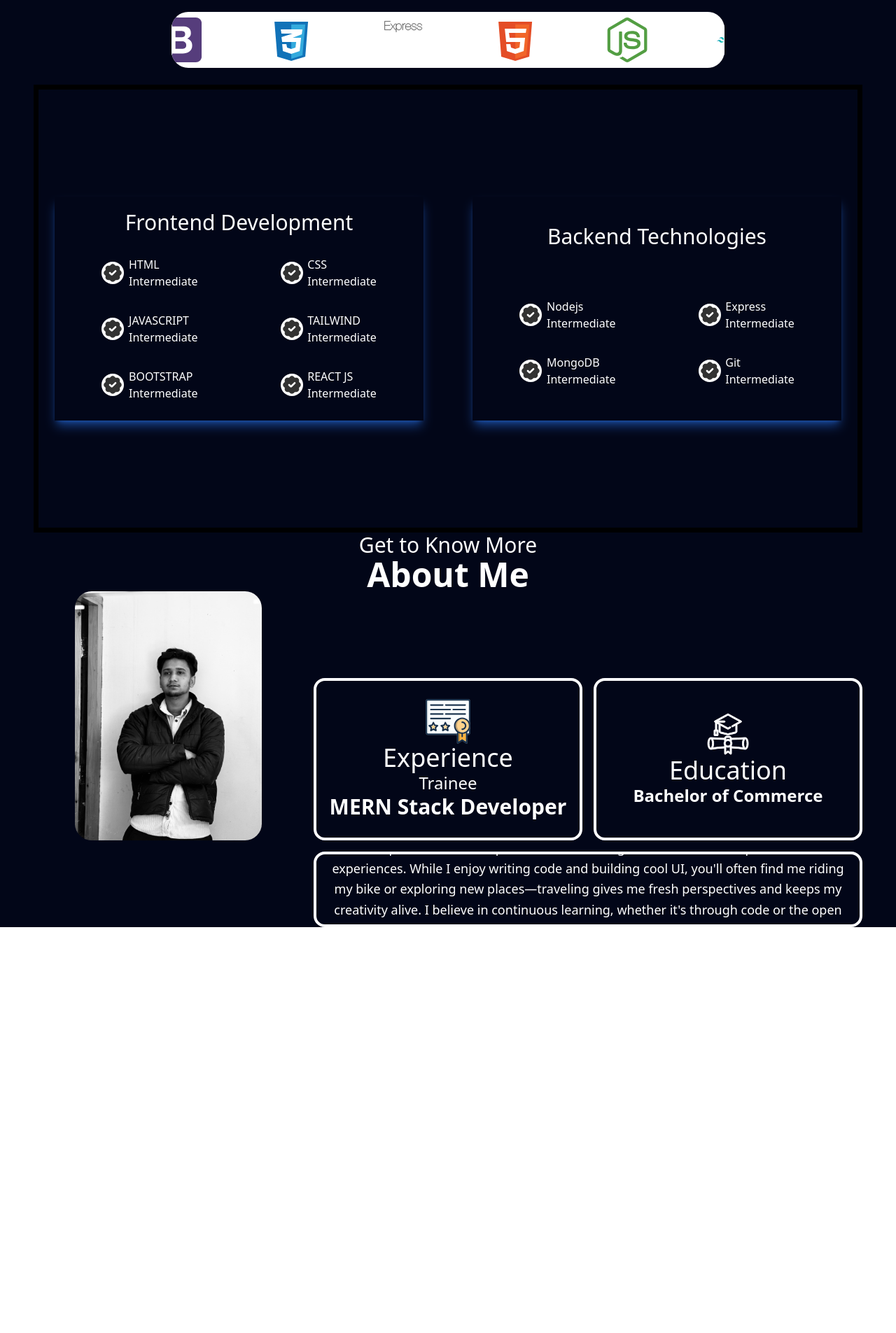
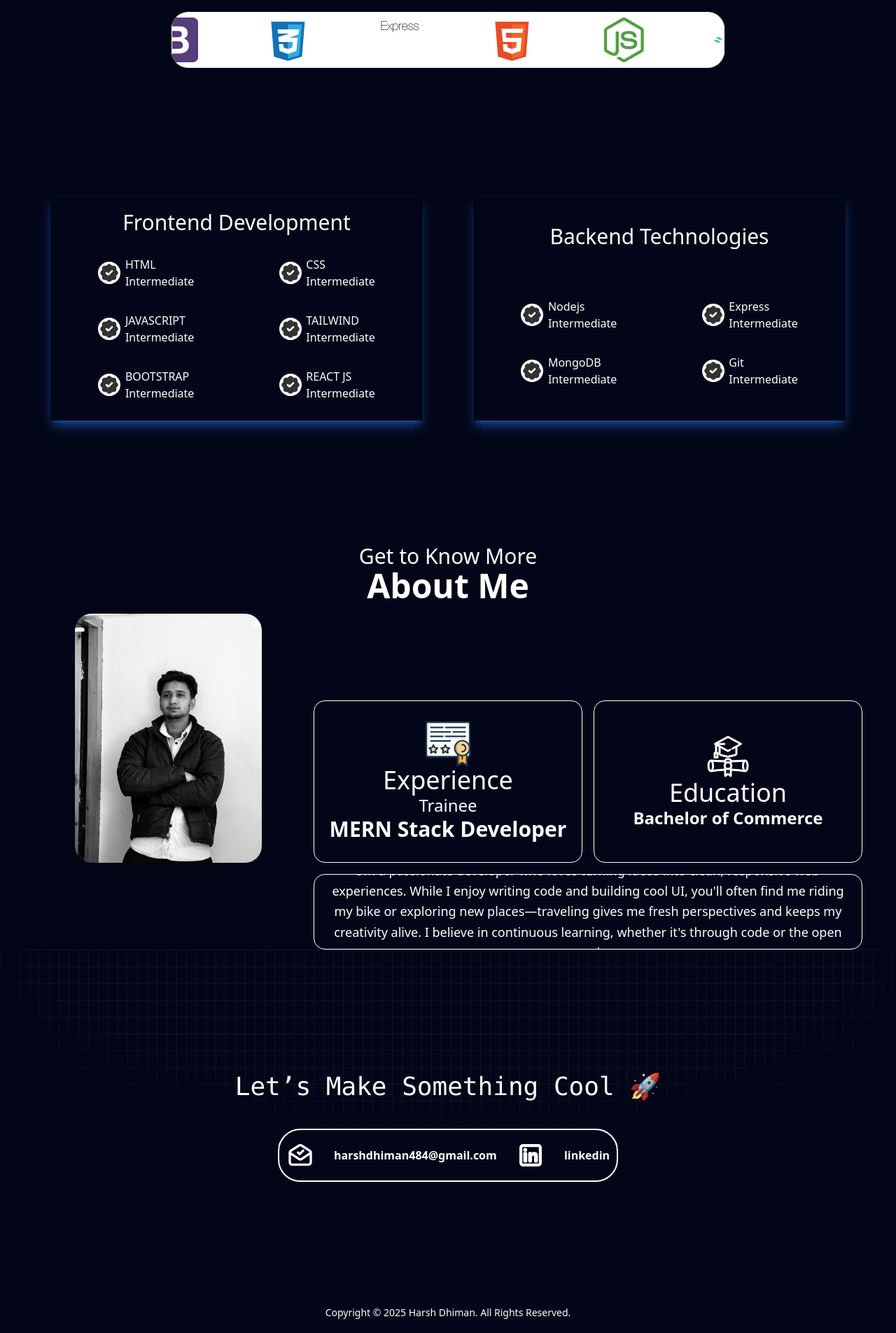
Before and after one commit to dhimanharsh/harsh-Dhiman-Portfolio, a React (Vite) app: page / in a window 1280 px wide. Shown: the part 855-2760 px from the top of the page at 70% size. Before the commit the page ends 2180 px from the top, so only its background shows below. Built offline with nearby package versions, Linux system fonts and the light colour scheme.

Commit message:
footer added

```diff
--- a/src/App.jsx
+++ b/src/App.jsx
@@ -1,15 +1,20 @@
 import "./App.css";
 import InfiniteSlider from "./Components/CodingSkill";
+import Footer from "./Components/Footer";
 import Profile from "./Components/Profile";
+import Project from "./Components/Project";
 import SkillSet from "./Components/SkillSet";
 
 function App() {
-  return <>
-  <Profile />
-    <InfiniteSlider />
-
-  <SkillSet />
-  </>
+  return (
+    <>
+      <Profile />
+      <InfiniteSlider />
+      <SkillSet />
+      {/* <Project /> */}
+      <Footer />
+    </>
+  );
 }
 
 export default App;
--- a/src/Components/CodingSkill.jsx
+++ b/src/Components/CodingSkill.jsx
@@ -7,7 +7,7 @@ function CodingSkill() {
       <div className="bg-slate-950 min-h-[45rem] flex flex-col justify-around px-4 sm:px-6 md:px-12">
         {/* 1 */}
         <h2 className=" text-white text-3xl sm:text-4xl md:text-5xl font-medium flex justify-center p-4 sm:p-6 text-center">
-          MY SKILL-SET
+          My Tech Toolbox
         </h2>
 
         {/* 2 */}
@@ -16,7 +16,7 @@ function CodingSkill() {
         </div>
 
         {/* 3 */}
-        <div className="min-h-[40rem] border-7 flex flex-col lg:flex-row justify-around items-center gap-6 mt-6">
+        <div className="min-h-[40rem]  flex flex-col lg:flex-row justify-around items-center gap-6 mt-6">
           {/* Frontend */}
           <div className="w-full h-[20rem] md:w-[90%] lg:w-[45%]  text-white flex flex-col items-center justify-around p-4 shadow-lg shadow-blue-500/50 hover:shadow-2xl transition-shadow duration-300 ease-in-out">
             <h1 className="text-2xl sm:text-3xl mb-4">Frontend Development</h1>
--- /dev/null
+++ b/src/Components/Footer.jsx
@@ -0,0 +1,41 @@
+import React from 'react'
+
+function Footer() {
+  return (
+    //  <footer className='h-[40rem]'>
+<div className="relative h-auto md:h-[35rem] w-full bg-slate-950 px-4 py-6">
+  {/* Grid background effect */}
+  <div className="absolute inset-0 bg-[linear-gradient(to_right,#4f4f4f2e_1px,transparent_1px),linear-gradient(to_bottom,#4f4f4f2e_1px,transparent_1px)] bg-[size:14px_24px] [mask-image:radial-gradient(ellipse_60%_50%_at_50%_0%,#000_70%,transparent_100%)]"></div>
+
+  {/* Heading */}
+  {/* <h6 className="text-white  text-xl sm:text-2xl relative z-10 mb-6">Get In Touch</h6> */}
+
+  {/* Main Container */}
+  <div className=" h-auto md:h-[90%] flex flex-col items-center justify-center gap-10 relative z-10 p-4">
+    <h2 className="text-white font-mono text-3xl sm:text-4xl text-center">
+      Let’s Make Something Cool 🚀
+    </h2>
+
+    {/* Contact Info Box */}
+    <div className="border-2 transition duration-300 ease-in-out transform hover:scale-105 hover:shadow-xl hover:border-sky-400
+ border-white w-full sm:w-[90%] md:w-[60%] lg:w-[40%] text-white flex flex-wrap justify-center sm:justify-around items-center gap-4 sm:gap-6 py-4 px-2 rounded-4xl">
+      <img src="/mail.svg" alt="" className="h-8 sm:h-10" />
+      <span className="font-bold text-sm sm:text-base break-words text-center">harshdhiman484@gmail.com</span>
+      <img src="/linkedin.svg" alt="linkedin" className="h-8 sm:h-10" />
+      <span className="font-bold text-sm sm:text-base break-words text-center">linkedin</span>
+    </div>
+  </div>
+
+  {/* Footer */}
+  <h2 className="flex justify-center text-white text-xs sm:text-sm text-center mt-6 relative z-10">
+    Copyright © 2025 Harsh Dhiman. All Rights Reserved.
+  </h2>
+</div>
+
+
+
+// </footer>
+  )
+}
+
+export default Footer
--- /dev/null
+++ b/src/Components/Project.jsx
@@ -0,0 +1,11 @@
+import React from 'react'
+
+function Project() {
+  return (
+<div className='relative h-full bg-slate-950'>
+
+</div>
+  )
+}
+
+export default Project
--- a/src/Components/SkillSet.jsx
+++ b/src/Components/SkillSet.jsx
@@ -6,7 +6,7 @@ function SkillSet() {
     {/* main div----- 1*/}
 <div className="flex flex-col justify-between h-full bg-slate-950">
   {/* Top Heading */}
-  <div className="m-auto flex flex-col justify-center items-center text-white text-center px-4">
+  <div className="m-auto flex flex-col justify-center items-center text-white text-center px-4 p-4">
     <span className="text-3xl">Get to Know More</span>
     <h2 className="text-5xl font-bold">About Me</h2>
   </div>
@@ -16,11 +16,13 @@ function SkillSet() {
 
     {/* Image Section */}
     <section className="col-start-1 col-end-2 md:row-start-1 md:row-end-4 rounded-2xl flex justify-center">
-      <img src="/harshdhimanpic.jpg" className="h-full rounded-3xl object-cover" />
+      <img src="/harshdhimanpic.jpg" className="h-full rounded-3xl object-cover transition duration-300 ease-in-out transform hover:scale-103 hover:border-4 shadow-2xl hover:border-sky-400
+" />
     </section>
 
     {/* Experience Card */}
-    <section className="text-white col-start-1 sm:col-start-2 md:col-start-2 col-end-2 md:col-end-3 row-start-auto md:row-start-2 md:row-end-4 rounded-2xl flex flex-col justify-center items-center border-4 p-4 text-center">
+    <section className="text-white transition duration-300 ease-in-out transform hover:scale-102 hover:shadow-xl hover:border-sky-400
+ col-start-1 sm:col-start-2 md:col-start-2 col-end-2 md:col-end-3 row-start-auto md:row-start-2 md:row-end-4 rounded-2xl flex flex-col justify-center items-center border-1 p-4 text-center">
       <img src="/certificate.svg" className="h-[4em]" />
       <h2 className="text-4xl">Experience</h2>
       <span className="text-2xl">Trainee</span>
@@ -28,14 +30,15 @@ function SkillSet() {
     </section>
 
     {/* Education Card */}
-    <section className="text-white col-start-1 sm:col-start-1 md:col-start-3 col-end-2 md:col-end-4 row-start-auto md:row-start-2 md:row-end-4 rounded-2xl flex flex-col justify-center items-center border-4 p-4 text-center">
+    <section className="text-white transition duration-300 ease-in-out transform hover:scale-102 hover:shadow-xl hover:border-sky-400
+ col-start-1 sm:col-start-1 md:col-start-3 col-end-2 md:col-end-4 row-start-auto md:row-start-2 md:row-end-4 rounded-2xl flex flex-col justify-center items-center border-1 p-4 text-center">
       <img src="/degree.svg" className="h-[4em]" />
       <h2 className="text-4xl">Education</h2>
       <p className="text-2xl font-bold">Bachelor of Commerce</p>
     </section>
 
     {/* About Paragraph */}
-    <section className="text-white flex justify-center items-center border-4 md:row-start-4 md:col-start-2 md:col-end-4 rounded-2xl col-span-full p-4 text-center text-base sm:text-lg leading-relaxed overflow-hidden break-words">
+    <section className="text-white  flex justify-center items-center border-1 md:row-start-4 md:col-start-2 md:col-end-4 rounded-2xl col-span-full p-4 text-center text-base sm:text-lg leading-relaxed overflow-hidden break-words">
   <p className="">
     I'm a passionate developer who loves turning ideas into clean, responsive web experiences.
     While I enjoy writing code and building cool UI, you'll often find me riding my bike or
```
Also changed, not shown: public/linkedin.svg (added), public/mail.svg (added).
